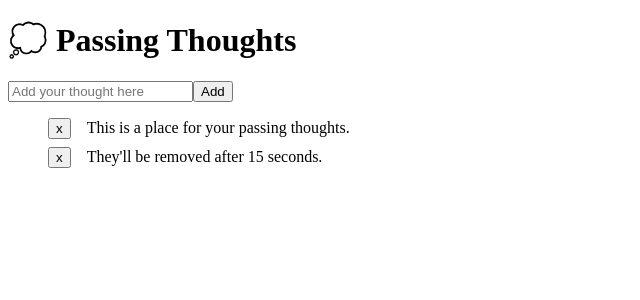
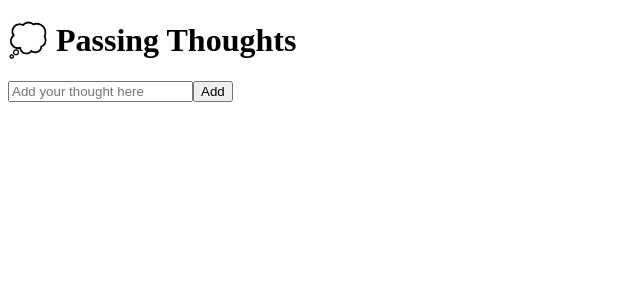
Before and after one commit to thomaserdmenger/thoughts-list-react, a React (Vite) app: page / in a window 1280 px wide. Shown: the top 300 px of the page, without its empty margins (0-640 px from the left). Built offline with nearby package versions, Linux system fonts and the light colour scheme.

Commit message:
Remove hard coded initial user thoughts

```diff
--- a/src/App.jsx
+++ b/src/App.jsx
@@ -5,13 +5,8 @@ import generateId from "./utilities/utilities";
 import AddThoughtForm from "./components/AddThoughtForm";
 import Thought from "./components/Thought";
 
-const initialThoughts = [
-  { id: generateId(), text: "This is a place for your passing thoughts." },
-  { id: generateId(), text: "They'll be removed after 15 seconds." },
-];
-
 export default function App() {
-  const [thoughts, setThoughts] = React.useState(initialThoughts);
+  const [thoughts, setThoughts] = React.useState([]);
 
   const addThought = (thought) => {
     setThoughts((prevThoughts) => [thought, ...prevThoughts]);
```
